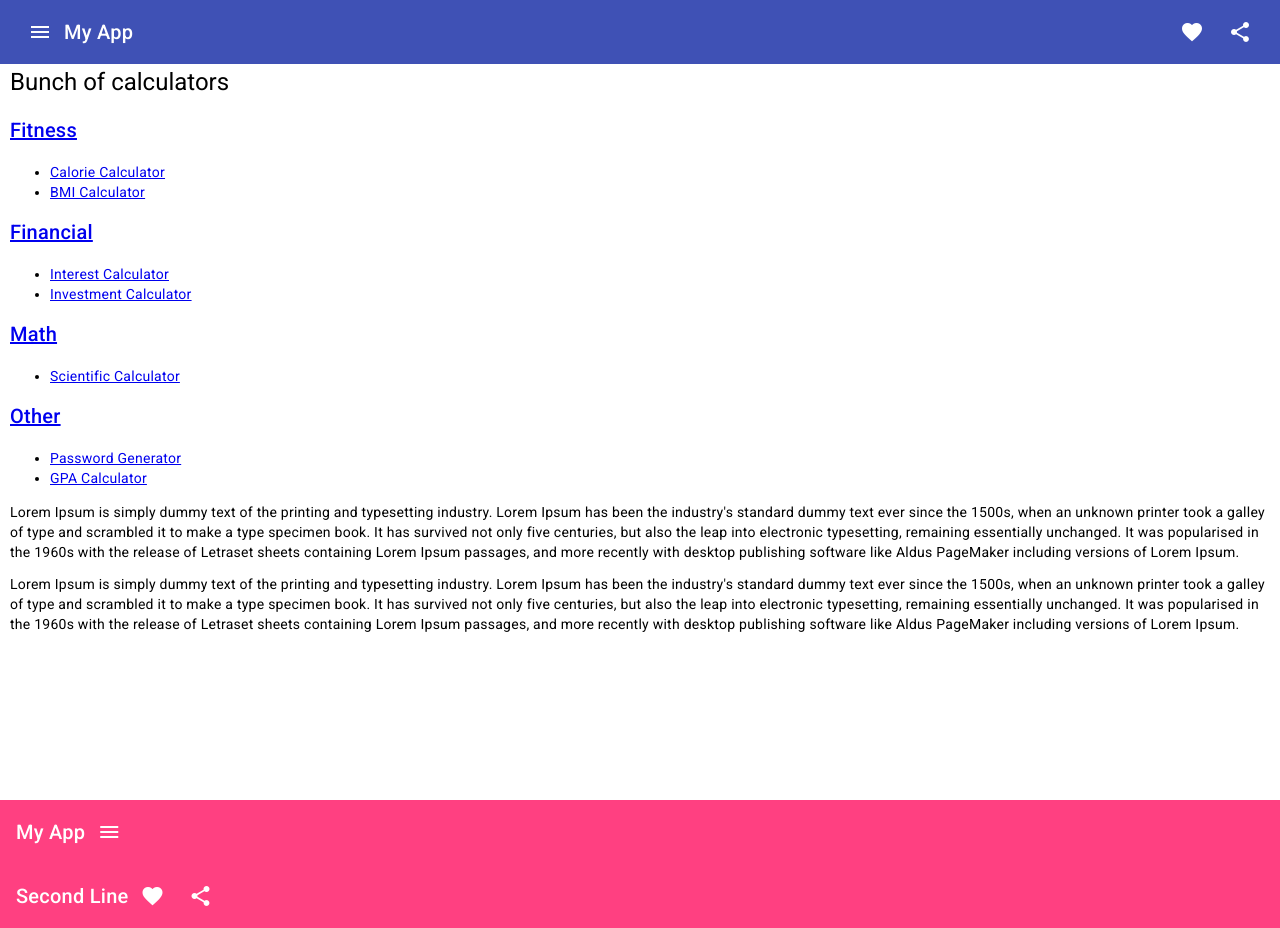
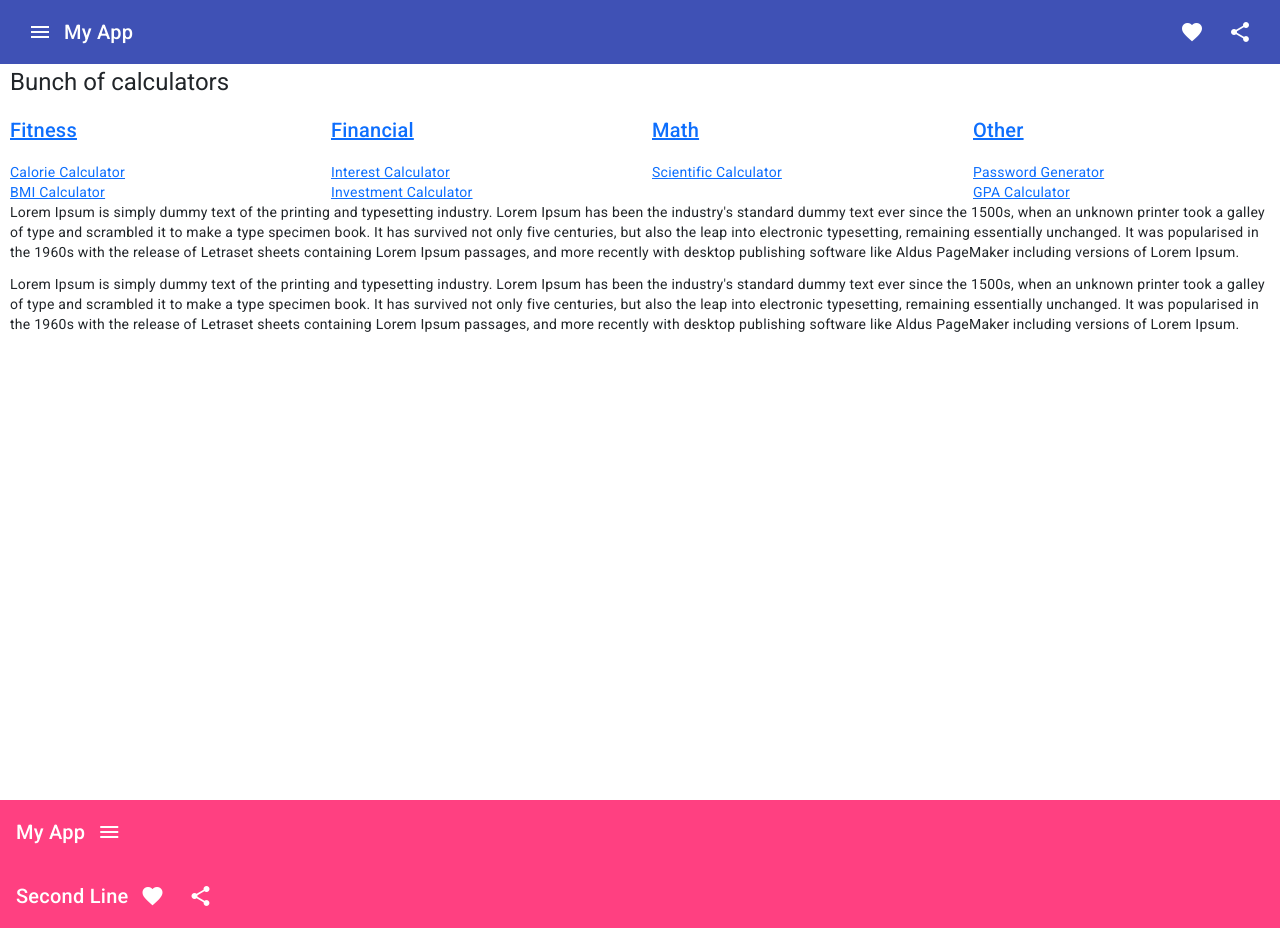
Before and after one commit to olliev12/life-calculator, an Angular app: page / in a window 1280 px wide. Built offline with nearby package versions, Linux system fonts and the light colour scheme.

Commit message:
add bootstrap and layout calculators

```diff
--- a/angular.json
+++ b/angular.json
@@ -29,6 +29,7 @@
               "src/assets"
             ],
             "styles": [
+              "./node_modules/bootstrap/dist/css/bootstrap.min.css",
               "@angular/material/prebuilt-themes/indigo-pink.css",
               "src/styles.scss"
             ],
@@ -92,6 +93,7 @@
               "src/assets"
             ],
             "styles": [
+              "./node_modules/bootstrap/dist/css/bootstrap.min.css",
               "@angular/material/prebuilt-themes/indigo-pink.css",
               "src/styles.scss"
             ],
--- a/package.json
+++ b/package.json
@@ -20,7 +20,9 @@
     "@angular/platform-browser": "^15.0.0",
     "@angular/platform-browser-dynamic": "^15.0.0",
     "@angular/router": "^15.0.0",
-    "rxjs": "~7.5.0",
+    "bootstrap": "^5.2.3",
+    "ngx-bootstrap": "^10.2.0",
+    "rxjs": "^7.5.0",
     "tslib": "^2.3.0",
     "zone.js": "~0.12.0"
   },
--- a/src/app/calculator-home/calculator-overview/calculator-overview.component.html
+++ b/src/app/calculator-home/calculator-overview/calculator-overview.component.html
@@ -6,20 +6,17 @@
     </h1>
   </div>
 
-  <div class="wrapper">
-    <div *ngFor="let type of selectedTypes">
-      <a [href]="appGlobal.calculatorTypeRoute(type)" [routerLink]="appGlobal.calculatorTypeRoute(type)" (click)="appGlobal.noHref()"><h2>{{type.label}}</h2></a>
-      <ul>
-        <li *ngFor="let child of type.children">
-          <a [href]="appGlobal.calculatorTypeRoute(type, child)" [routerLink]="appGlobal.calculatorTypeRoute(type, child)" (click)="appGlobal.noHref()">{{child.label}}</a>
-        </li>
-      </ul>
+  <div class="wrapper form-group">
+    <div class="row">
+      <div class="col-md-3" *ngFor="let type of selectedTypes">
+        <a [href]="appGlobal.calculatorTypeRoute(type)" [routerLink]="appGlobal.calculatorTypeRoute(type)" (click)="appGlobal.noHref()"><h2>{{type.label}}</h2></a>
+        <ul class="no-bullets">
+          <li *ngFor="let child of type.children">
+            <a [href]="appGlobal.calculatorTypeRoute(type, child)" [routerLink]="appGlobal.calculatorTypeRoute(type, child)" (click)="appGlobal.noHref()">{{child.label}}</a>
+          </li>
+        </ul>
+      </div>
     </div>
   </div>
 
-
-
-
-
-
 </div>
--- a/src/app/home/home.component.html
+++ b/src/app/home/home.component.html
@@ -6,14 +6,16 @@
     </h1>
   </div>
 
-  <div class="wrapper">
-    <div *ngFor="let category of categories">
-      <a [href]="appGlobal.calculatorTypeRoute(category)" [routerLink]="appGlobal.calculatorTypeRoute(category)" (click)="appGlobal.noHref()"><h2>{{category.label}}</h2></a>
-      <ul>
-        <li *ngFor="let child of category.children">
-          <a [href]="appGlobal.calculatorTypeRoute(category, child)" [routerLink]="appGlobal.calculatorTypeRoute(category, child)" (click)="appGlobal.noHref()">{{child.label}}</a>
-        </li>
-      </ul>
+  <div class="wrapper form-group">
+    <div class="row d-flex justify-content-center">
+      <div class="col-md-3 " *ngFor="let category of categories">
+        <a [href]="appGlobal.calculatorTypeRoute(category)" [routerLink]="appGlobal.calculatorTypeRoute(category)" (click)="appGlobal.noHref()"><h2>{{category.label}}</h2></a>
+        <ul class="no-bullets">
+          <li *ngFor="let child of category.children">
+            <a [href]="appGlobal.calculatorTypeRoute(category, child)" [routerLink]="appGlobal.calculatorTypeRoute(category, child)" (click)="appGlobal.noHref()">{{child.label}}</a>
+          </li>
+        </ul>
+      </div>
     </div>
   </div>
 
--- a/src/styles.scss
+++ b/src/styles.scss
@@ -14,3 +14,9 @@ body { margin: 0; font-family: Roboto, "Helvetica Neue", sans-serif; }
 .menu-opened {
   margin-top: 112px;
 }
+
+ul.no-bullets {
+  list-style-type: none;
+  margin: 0;
+  padding: 0;
+}
```
Also changed, not shown: 1 other file (tests, documents, lock files or other folders).
